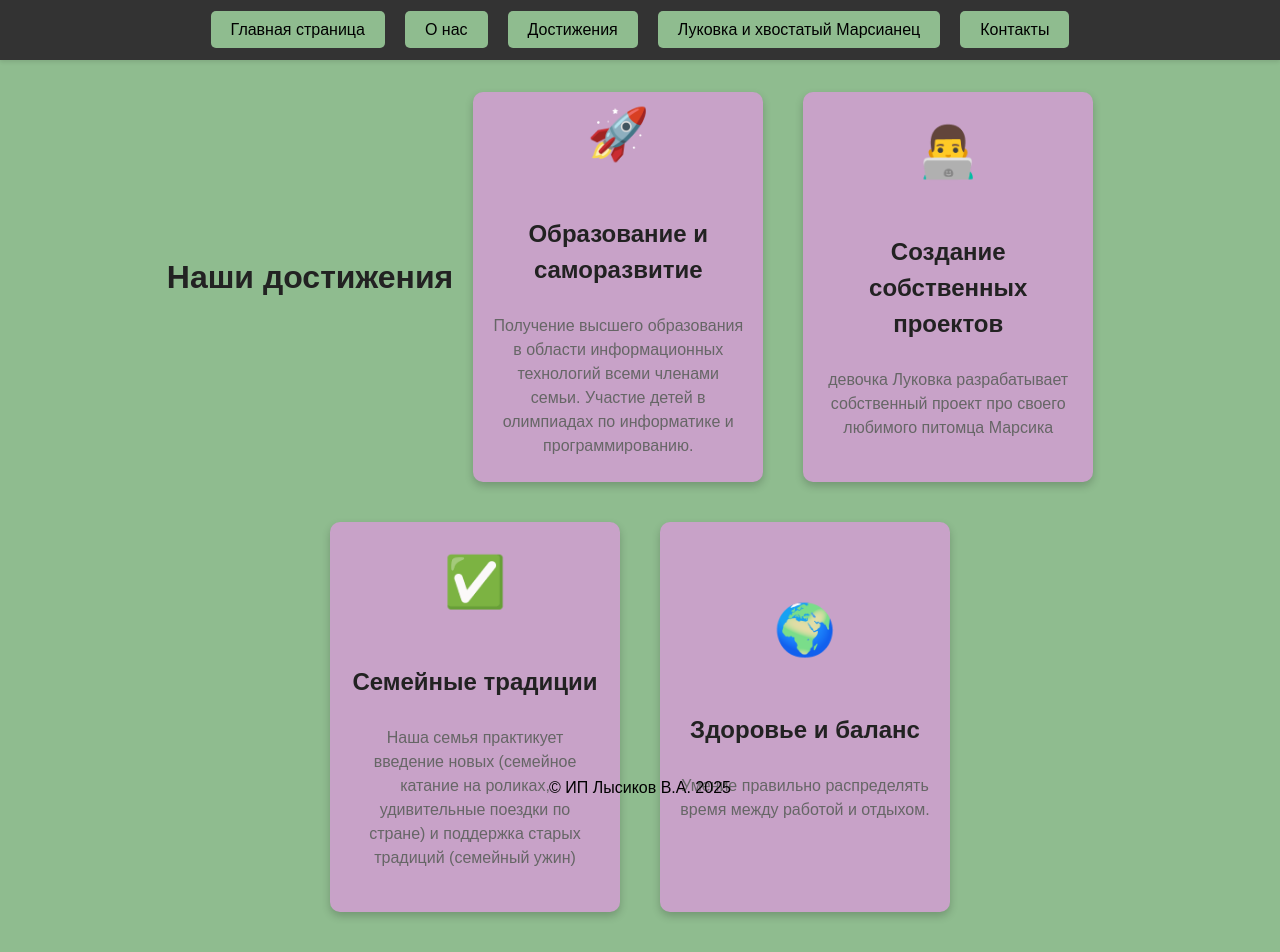
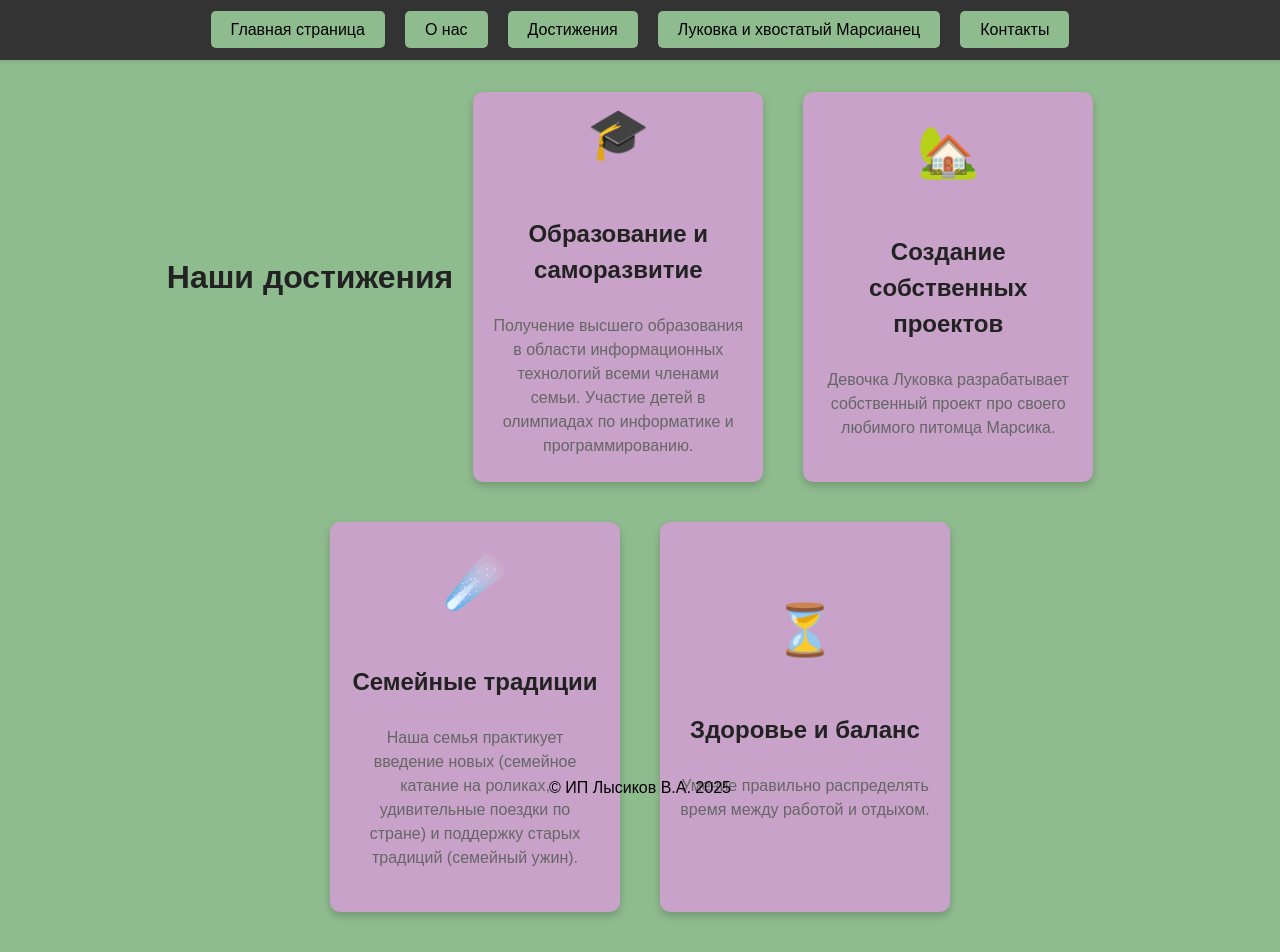
Before and after one commit to molstih/it_family, a React (Vite) app: page /achieve in a window 1280 px wide. Shown: the top 952 px of the page. Built offline with nearby package versions, Linux system fonts and the light colour scheme.

Commit message:
three commit

```diff
--- a/src/pages/AchievePage.jsx
+++ b/src/pages/AchievePage.jsx
@@ -71,26 +71,25 @@ const AchievementCard = ({icon,title,description})=>{
 
 const achievements = [
     {
-        icon: '🚀',
+        icon: '🎓',
         title: 'Образование и саморазвитие',
-        description: ' Получение высшего образования в области информационных технологий всеми членами семьи.\n' +
-            '   Участие детей в олимпиадах по информатике и программированию.\n'
+        description: 'Получение высшего образования в области информационных технологий всеми членами семьи. Участие детей в олимпиадах по информатике и программированию.'
     },
     {
-        icon: '👨‍💻',
+        icon: '🏡',
         title: 'Создание собственных проектов',
-        description: 'девочка Луковка разрабатывает собственный проект про своего любимого питомца Марсика',
+        description: 'Девочка Луковка разрабатывает собственный проект про своего любимого питомца Марсика.'
     },
     {
-        icon: '✅',
+        icon: '☄️',
         title: 'Семейные традиции',
-        description: 'Наша семья практикует введение новых (семейное катание на роликах, удивительные поездки по стране) и поддержка старых традиций (семейный ужин)',
+        description: 'Наша семья практикует введение новых (семейное катание на роликах, удивительные поездки по стране) и поддержку старых традиций (семейный ужин).'
     },
     {
-        icon: '🌍',
+        icon: '⏳',
         title: 'Здоровье и баланс',
-        description: 'Умение правильно распределять время между работой и отдыхом.',
-    },
+        description: 'Умение правильно распределять время между работой и отдыхом.'
+    }
 ];
 
 const AchievePage = () => {
```
